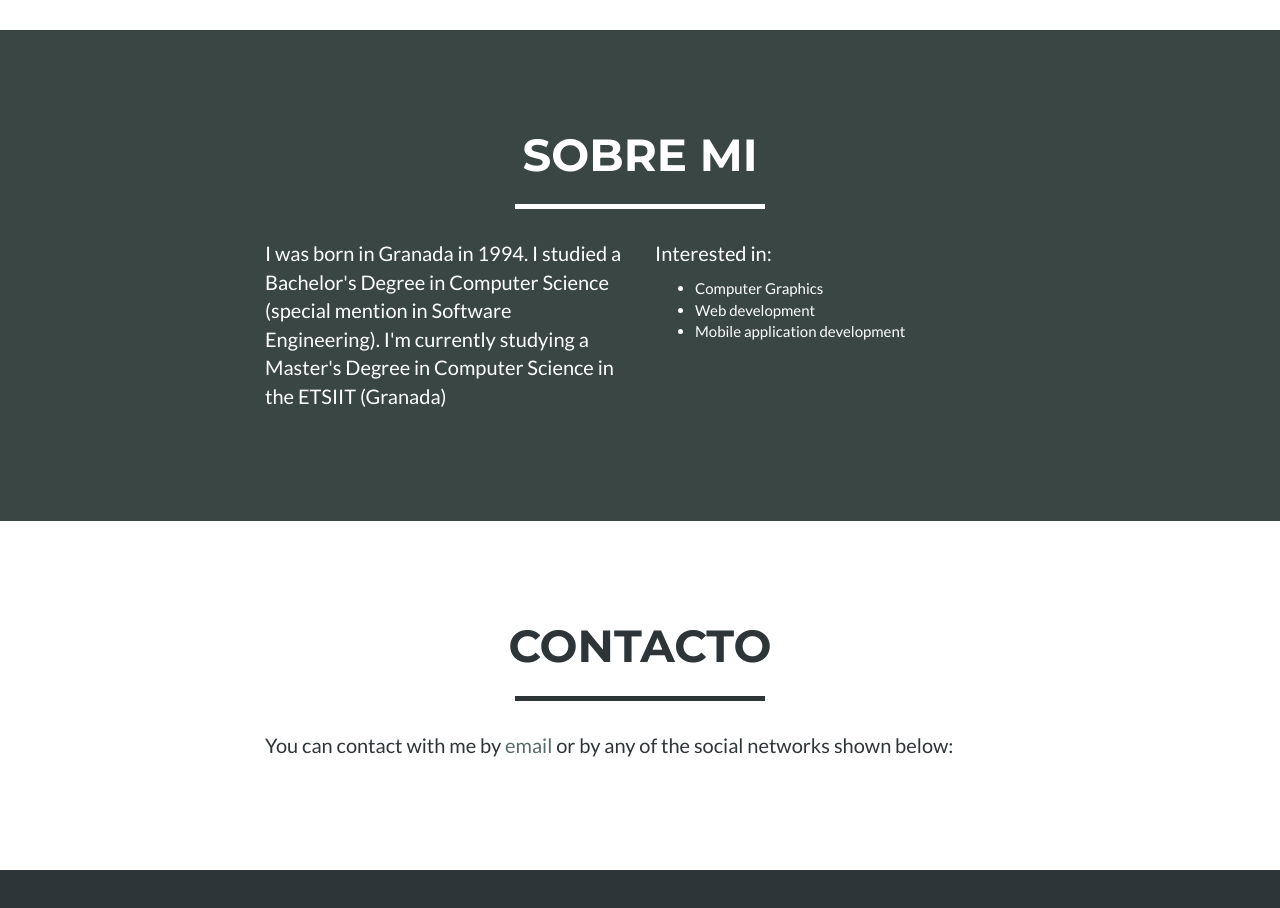
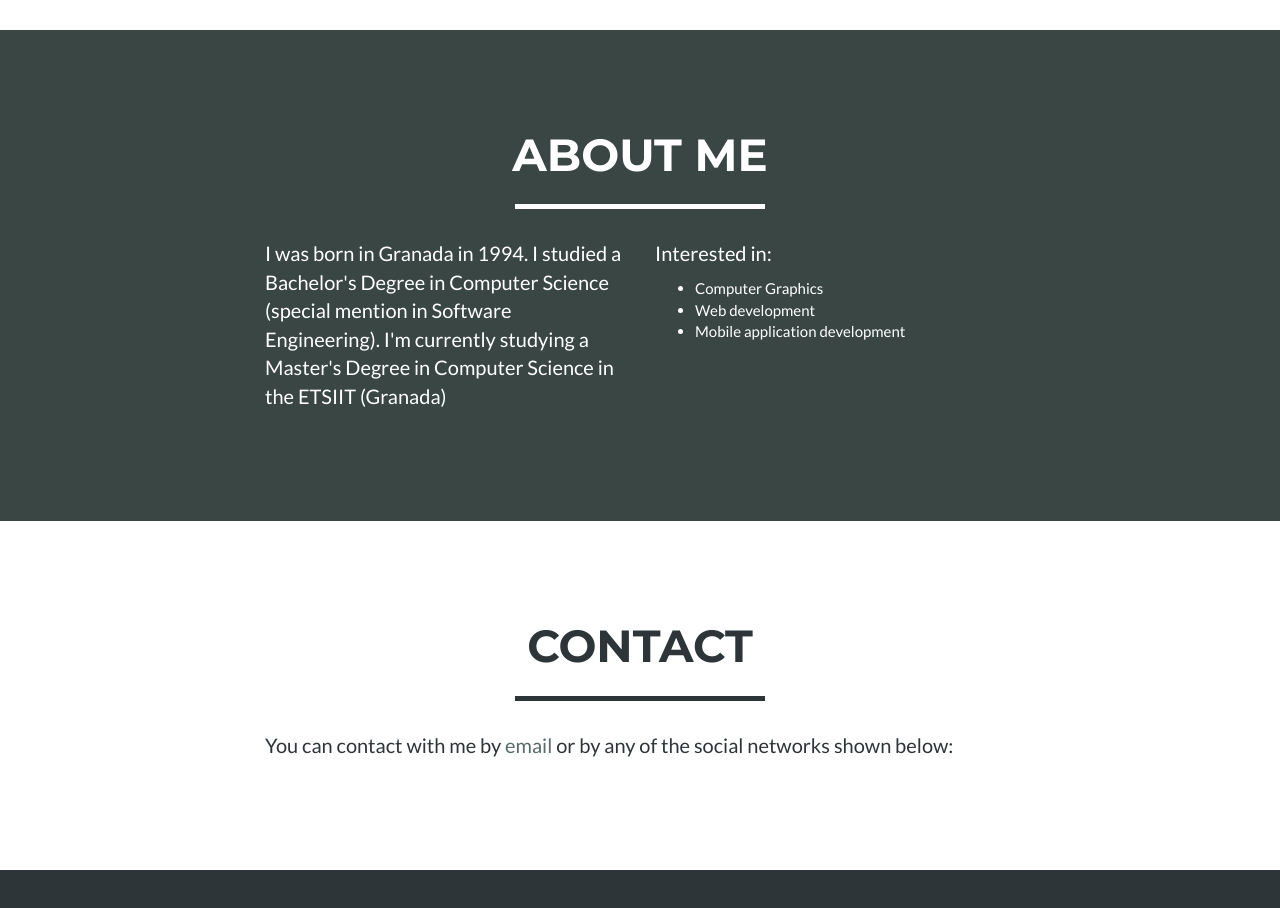
Before and after one commit to fblupi/fblupi.github.io, a plain HTML site: page en-GB/index.html in a window 1280 px wide. Shown: the part 1760-2668 px from the top of the page. Drawn offline with nearby package versions, Linux system fonts and the light colour scheme.

Commit message:
Traducido al inglés palabras que se me pasaron

```diff
--- a/en-GB/index.html
+++ b/en-GB/index.html
@@ -176,7 +176,7 @@
         <div class="container">
             <div class="row">
                 <div class="col-lg-12 text-center">
-                    <h2>Sobre mi</h2>
+                    <h2>About me</h2>
                     <hr class="star-light">
                 </div>
             </div>
@@ -201,7 +201,7 @@
         <div class="container">
             <div class="row">
                 <div class="col-lg-12 text-center">
-                    <h2>Contacto</h2>
+                    <h2>Contact</h2>
                     <hr class="star-primary">
                 </div>
             </div>
```
Also changed, not shown: 2 other files.
